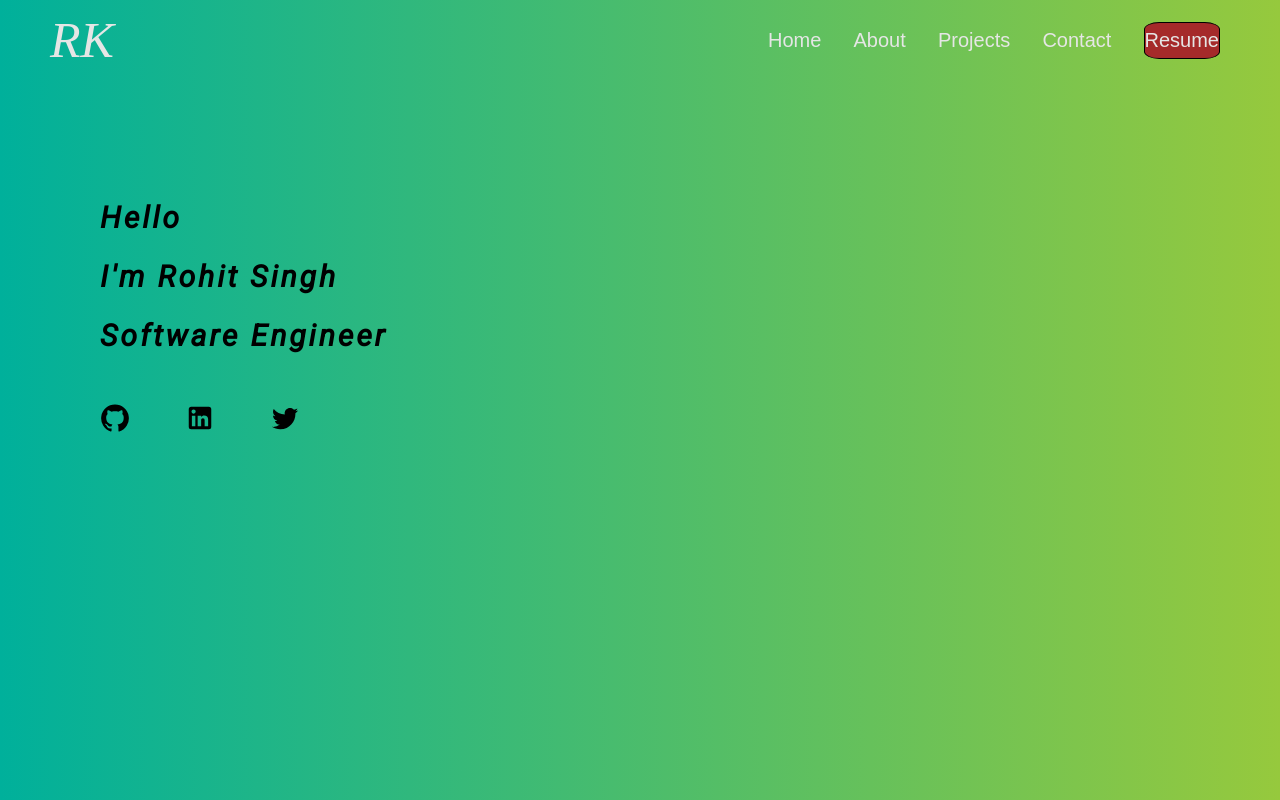
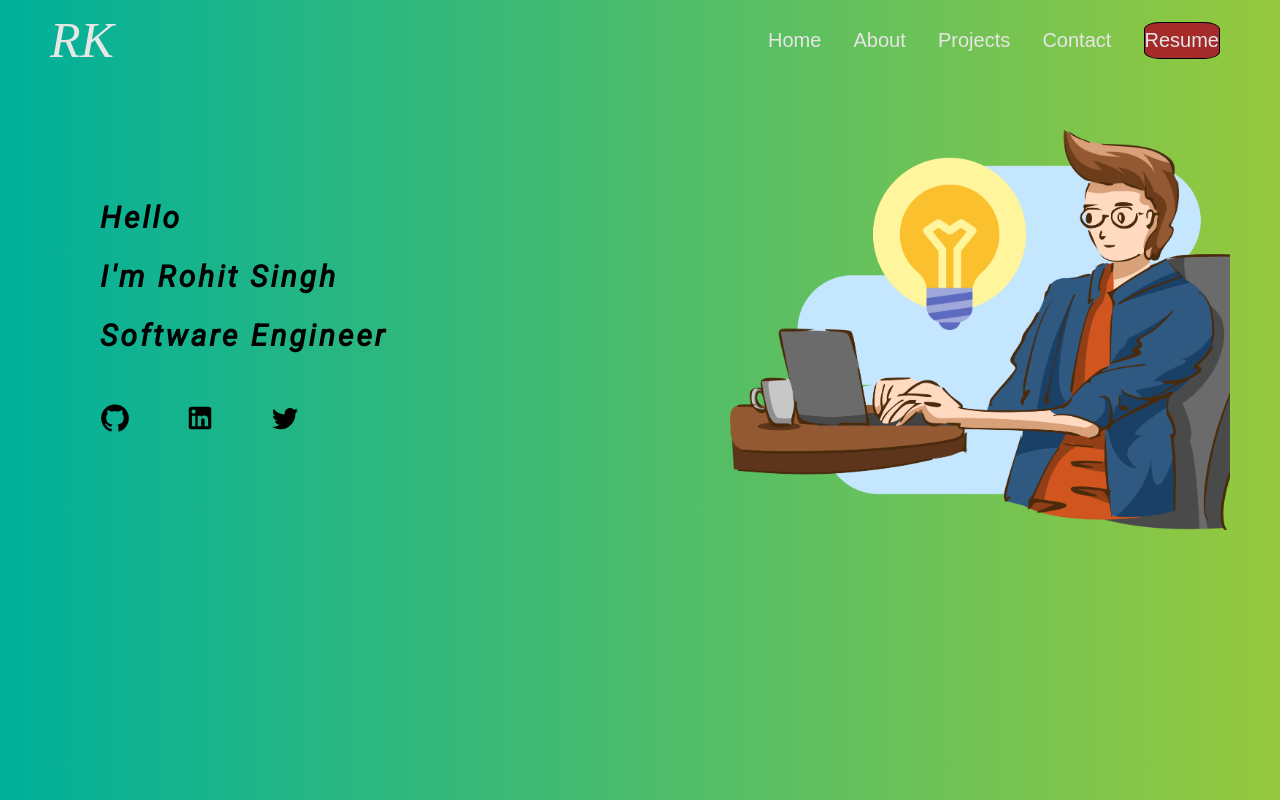
Before and after one commit to RohitSingh104/rohit-portfolio, a React (Create React App) app: page / in a window 1280 px wide. Built offline with nearby package versions, Linux system fonts and the light colour scheme; a web font is replaced by a local one.

Commit message:
homepage first ready

```diff
--- a/src/App.css
+++ b/src/App.css
@@ -19,6 +19,7 @@
   font-weight: normal;
   display: flex;
   justify-content: space-between;
+
 }
 
 .left-section {
@@ -76,9 +77,10 @@ a {
 }
 
 .home-image{
-  min-width:500px;
-  height: 500px;
+  width:500px;
+  height: 400px;
+  background-size:cover;
   background-image: url(./assets/images/home-image.png);
-  margin-right: 50px;
+  margin: 50px 50px 0 0;
 
 }
--- a/src/components/Pages/Home/HomePage.js
+++ b/src/components/Pages/Home/HomePage.js
@@ -3,11 +3,14 @@ import LinkedInIcon from '@mui/icons-material/LinkedIn';
 import TwitterIcon from '@mui/icons-material/Twitter';
 
 
+
 const HomePage = () => {
   const iconStyle = {
     width:'30px',
-    height:'30px'
+    height:'30px',
+
   }
+
   return (
     <div className="homePage-container">
       <div className="homepage-leftside">
```
